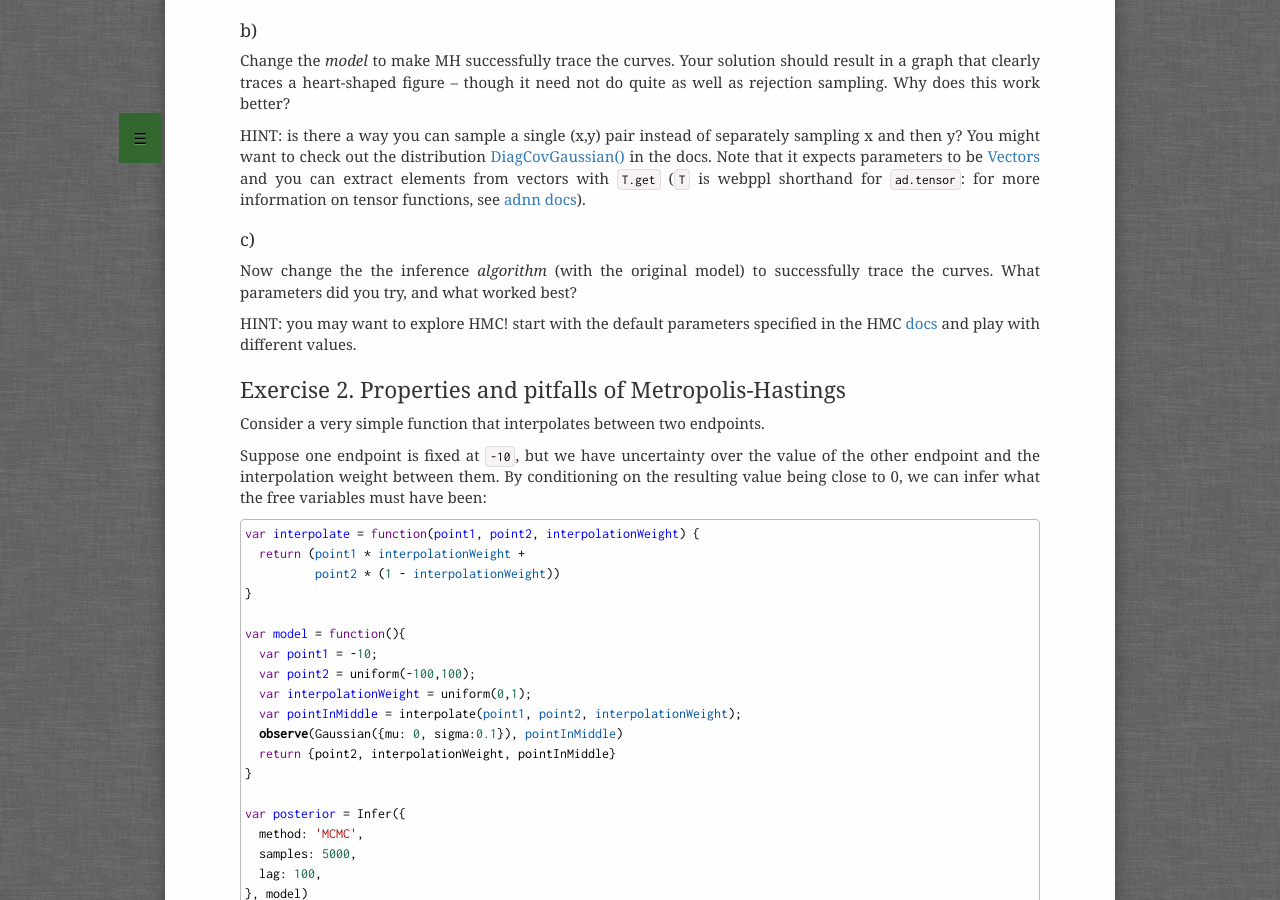
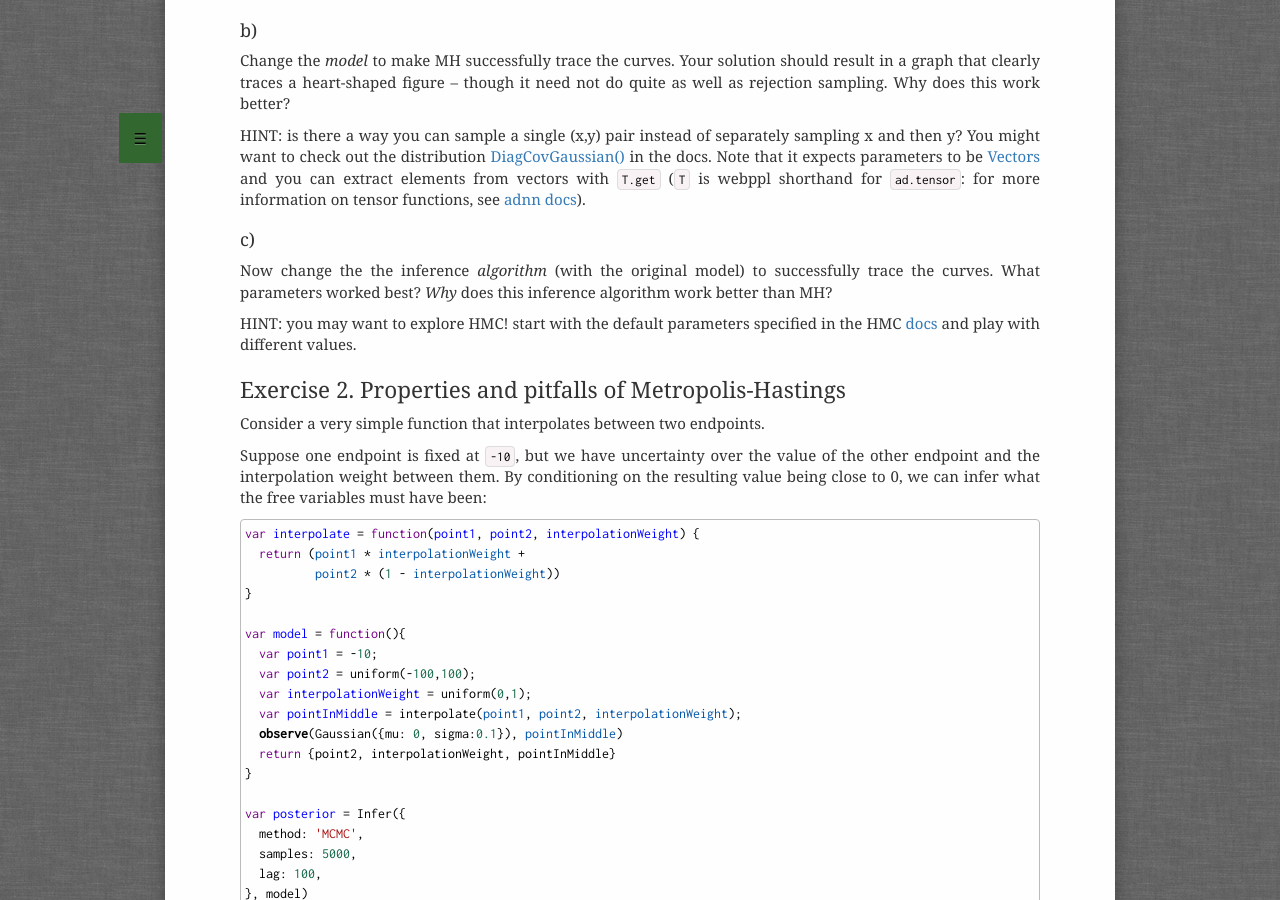
Before and after one commit to probmods/probmods2, a Jekyll site: the page built from exercises/inference-algorithms.md, in a window 1280 px wide and 900 px high, scrolled down 930 px. Built offline with Jekyll 4.4.1, drawn with Linux system fonts in a browser that asks for light colours; a script that is not in the unit is left out.

Commit message:
Update inference-algorithms.md

```diff
--- a/exercises/inference-algorithms.md
+++ b/exercises/inference-algorithms.md
@@ -47,7 +47,7 @@
 
 ### c)
 
-Now change the the inference *algorithm* (with the original model) to successfully trace the curves. What parameters did you try, and what worked best?
+Now change the the inference *algorithm* (with the original model) to successfully trace the curves. What parameters worked best? *Why* does this inference algorithm work better than MH?
 
 HINT: you may want to explore HMC! start with the default parameters specified in the HMC [docs](https://webppl.readthedocs.io/en/master/inference/methods.html#mcmc) and play with different values.
 
```
